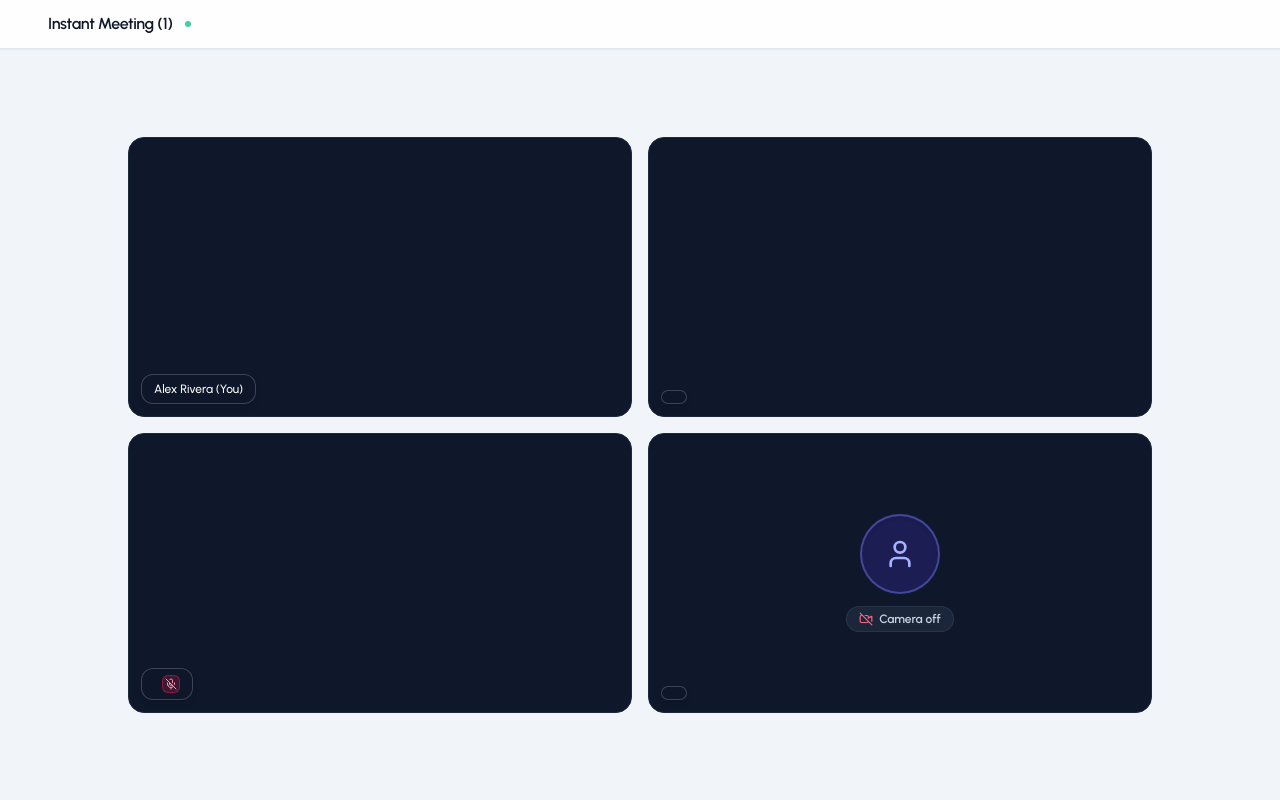
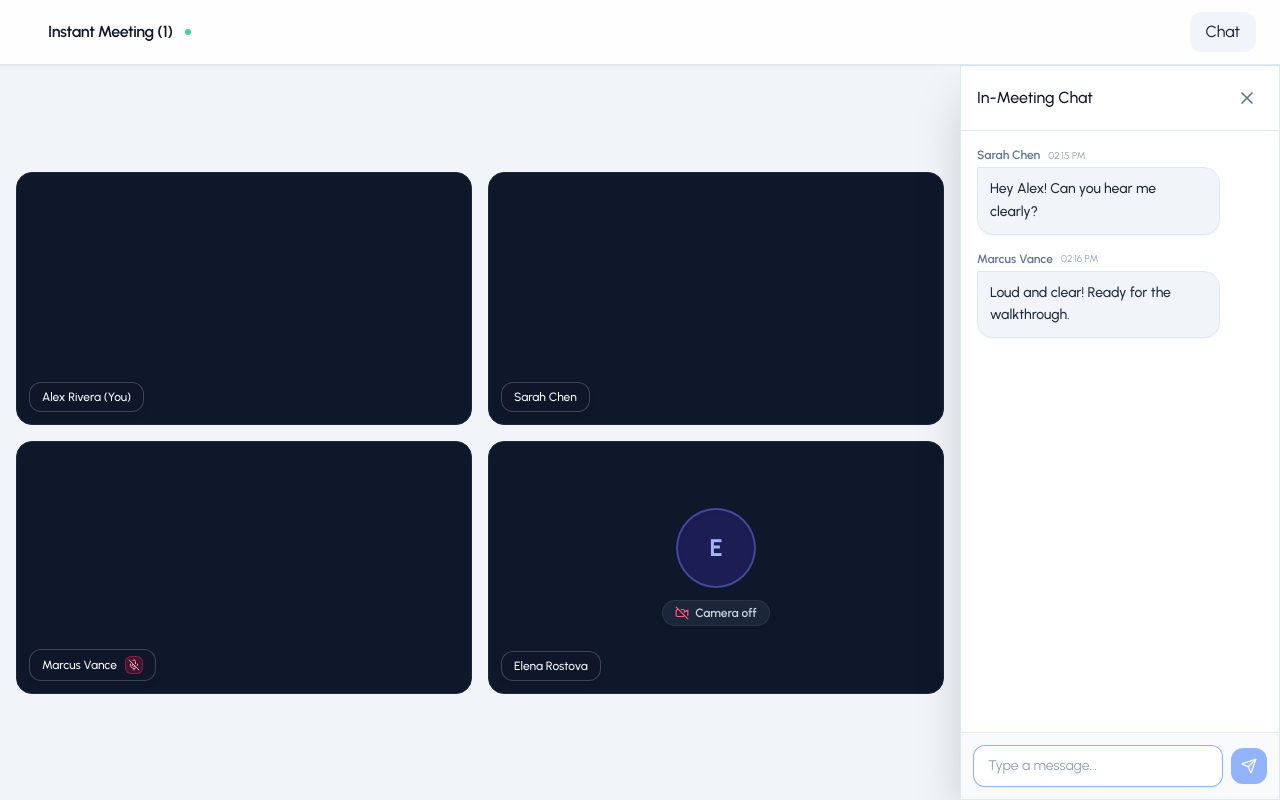
Before and after one commit to ahmadsaif12/Meetup, a React (Vite) app in the folder frontend/: page /meeting/1 in a window 1280 px wide. Built offline with nearby package versions, Linux system fonts and the light colour scheme; no server answers.

Commit message:
feat: add ChatPannel component and integrate chat functionality in MeetingRoom

```diff
--- /dev/null
+++ b/frontend/src/components/meeting/ChatPannel.jsx
@@ -0,0 +1,127 @@
+import { useEffect, useRef, useState } from "react";
+import { SendIcon, XIcon } from "lucide-react";
+
+const ChatPannel = ({
+  isOpen,
+  onClose,
+  messages,
+  onSendMessage,
+  currentUser,
+}) => {
+  const [text, setText] = useState("");
+
+  const messagesEndRef = useRef(null);
+
+  // Scroll to latest message
+  useEffect(() => {
+    if (isOpen) {
+      messagesEndRef.current?.scrollIntoView({
+        behavior: "smooth",
+      });
+    }
+  }, [messages, isOpen]);
+
+  const handleSubmit = (e) => {
+    e.preventDefault();
+
+    if (!text.trim()) return;
+
+    onSendMessage(text);
+    setText("");
+  };
+
+  return (
+    <aside className="w-full sm:w-80 h-full bg-white border border-slate-200 flex flex-col z-20 shadow-2xl animate-in slide-in-from-right duration-200">
+
+      {/* Header */}
+      <div className="p-4 border-b border-slate-200 flex items-center justify-between">
+        <h3 className="font-medium text-slate-900 text-base">
+          In-Meeting Chat
+        </h3>
+
+        <button
+          type="button"
+          onClick={onClose}
+          className="p-1.5 rounded-xl hover:bg-slate-100 text-slate-500 hover:text-slate-900 transition-colors cursor-pointer"
+        >
+          <XIcon className="w-5 h-5" />
+        </button>
+      </div>
+
+      {/* Messages */}
+      <div className="flex-1 p-4 overflow-y-auto space-y-4">
+
+        {messages.length === 0 ? (
+          <div className="h-full flex flex-col items-center justify-center text-center text-slate-400 text-sm">
+            <p>No Messages yet.</p>
+
+            <p className="text-xs mt-1 text-slate-400">
+              Send a message to start chatting with participants!
+            </p>
+          </div>
+        ) : (
+          messages.map((msg, index) => {
+            const isMe = msg.senderId === currentUser?.id;
+
+            return (
+              <div
+                key={msg.id || index}
+                className={`flex flex-col ${
+                  isMe ? "items-end" : "items-start"
+                }`}
+              >
+                {/* Name + Time */}
+                <div className="flex items-center gap-2 mb-1">
+                  <span className="text-xs font-semibold text-slate-500">
+                    {isMe ? "You" : msg.senderName}
+                  </span>
+
+                  <span className="text-[10px] text-slate-400">
+                    {msg.time}
+                  </span>
+                </div>
+
+                {/* Message */}
+                <div
+                  className={`px-3 py-2.5 rounded-2xl max-w-[85%] text-sm leading-relaxed shadow-xs ${
+                    isMe
+                      ? "bg-primary text-white rounded-tr-none font-medium"
+                      : "bg-slate-100 text-slate-800 rounded-tl-none border border-slate-200 font-medium"
+                  }`}
+                >
+                  {msg.text}
+                </div>
+              </div>
+            );
+          })
+        )}
+
+        <div ref={messagesEndRef} />
+      </div>
+
+      {/* Send Form */}
+      <form
+        onSubmit={handleSubmit}
+        className="p-3 border-t border-slate-200 bg-slate-50 flex items-center gap-2"
+      >
+        <input
+          type="text"
+          placeholder="Type a message..."
+          value={text}
+          onChange={(e) => setText(e.target.value)}
+          className="flex-1 bg-white border border-primary-border/80 focus:border-primary rounded-xl px-3.5 py-2.5 text-sm text-slate-900 placeholder-slate-400 outline-none transition-all shadow-xs"
+        />
+
+        <button
+          type="submit"
+          disabled={!text.trim()}
+          className="p-2.5 rounded-xl bg-primary hover:bg-primary-hover text-white disabled:opacity-40 transition-all cursor-pointer shadow-xs"
+        >
+          <SendIcon className="w-4 h-4" />
+        </button>
+      </form>
+    </aside>
+  );
+};
+
+export default ChatPannel;
--- a/frontend/src/components/meeting/VideoGrid.jsx
+++ b/frontend/src/components/meeting/VideoGrid.jsx
@@ -10,11 +10,18 @@
   const totalParticipants = 1 + remoteUsers.length;
 
   const getGridClass = () => {
-    if (totalParticipants === 1) return "grid-cols-1 max-w-4xl";
-    if (totalParticipants <= 4)
+    if (totalParticipants === 1) {
+      return "grid-cols-1 max-w-4xl";
+    }
+
+    if (totalParticipants <= 4) {
       return "grid-cols-1 md:grid-cols-2 max-w-5xl";
-    if (totalParticipants <= 6)
+    }
+
+    if (totalParticipants <= 6) {
       return "grid-cols-1 sm:grid-cols-2 lg:grid-cols-3 max-w-7xl";
+    }
+
     return "grid-cols-2 sm:grid-cols-3 lg:grid-cols-4 max-w-7xl";
   };
 
@@ -23,21 +30,21 @@
       <div
         className={`w-full grid gap-4 ${getGridClass()} aspect-video max-h-[calc(100vh-140px)] transition-all duration-300`}
       >
-        {/* video tile */}
+        {/* Local User */}
         <VideoTile
           stream={localStream}
-          name={localUser?.name || "You"}
+          name={localUser?.name || localUser?.fullName || "You"}
           isLocal={true}
           audioEnabled={audioEnabled}
           videoEnabled={videoEnabled}
         />
 
-         {/* remote users */}
+        {/* Remote Users */}
         {remoteUsers.map((user) => (
           <VideoTile
-            key={user.socketId}
+            key={user.socketId || user.userId}
             stream={user.stream}
-            name={user.name}
+            name={user.userName || user.name || "Participant"}
             audioEnabled={user.audioEnabled}
             videoEnabled={user.videoEnabled}
           />
--- a/frontend/src/components/meeting/VideoTile.jsx
+++ b/frontend/src/components/meeting/VideoTile.jsx
@@ -1,5 +1,9 @@
 import { useEffect, useRef } from "react";
-import { UserIcon, VideoOffIcon, MicOffIcon } from "lucide-react";
+import {
+  UserIcon,
+  VideoOffIcon,
+  MicOffIcon,
+} from "lucide-react";
 
 const VideoTile = ({
   stream,
@@ -19,6 +23,7 @@
   return (
     <div className="relative w-full h-full min-h-50 bg-slate-900 rounded-2xl overflow-hidden border border-slate-800 flex items-center justify-center group">
 
+      {/* Video */}
       <video
         ref={videoRef}
         autoPlay
@@ -31,10 +36,15 @@
         } ${isLocal ? "-scale-x-100" : ""}`}
       />
 
+      {/* Camera Off */}
       {!videoEnabled && (
         <div className="flex flex-col items-center justify-center space-y-3 z-10">
           <div className="w-20 h-20 rounded-full bg-indigo-600/20 border-2 border-indigo-400/40 flex items-center justify-center text-indigo-300 text-2xl font-bold uppercase shadow-inner">
-            {name ? name.charAt(0) : <UserIcon className="w-8 h-8" />}
+            {name ? (
+              name.charAt(0).toUpperCase()
+            ) : (
+              <UserIcon className="w-8 h-8" />
+            )}
           </div>
 
           <span className="text-xs font-semibold px-3 py-1 rounded-full bg-slate-800/90 text-slate-300 border border-slate-700/60 flex items-center gap-1.5">
@@ -44,10 +54,11 @@
         </div>
       )}
 
+      {/* Name + Mic status */}
       <div className="absolute bottom-3 left-3 right-3 flex items-center justify-between z-20 pointer-events-none">
         <div className="flex items-center gap-2 bg-slate-900/80 backdrop-blur-md px-3 py-1.5 rounded-xl border border-white/20 text-xs font-medium text-white shadow-md">
           <span>
-            {name}
+            {name || "Participant"}
             {isLocal ? " (You)" : ""}
           </span>
 
--- /dev/null
+++ b/frontend/src/hooks/useChat.js
@@ -0,0 +1,75 @@
+import { useCallback, useState } from "react";
+import {
+  dummyInitialChatMessages,
+  dummySessions,
+} from "../assets/asset";
+
+export const useChat = (roomId, user) => {
+  // Find current meeting
+  const currentSession = dummySessions.find(
+    (session) => session.meetingId === roomId
+  );
+
+  // Get messages for current meeting
+  const initialMessages =
+    currentSession?.messages?.map((message) => ({
+      ...message,
+
+      time:
+        message.time ||
+        (message.timestamp
+          ? new Date(message.timestamp).toLocaleTimeString([], {
+              hour: "2-digit",
+              minute: "2-digit",
+            })
+          : ""),
+    })) || dummyInitialChatMessages;
+
+  const [messages, setMessages] = useState(initialMessages);
+
+  const [unreadCount, setUnreadCount] = useState(0);
+
+  const [isChatOpen, setIsChatOpen] = useState(true);
+
+  // Send message
+  const sendMessage = useCallback(
+    (text) => {
+      if (!text.trim() || !user) return;
+
+      const message = {
+        id: Date.now().toString(),
+        text: text.trim(),
+        senderName: user.name || user.fullName || "You",
+        senderId: user.id,
+        time: new Date().toLocaleTimeString([], {
+          hour: "2-digit",
+          minute: "2-digit",
+        }),
+      };
+
+      setMessages((prev) => [...prev, message]);
+    },
+    [user]
+  );
+
+  // Open / close chat
+  const toggleChat = useCallback(() => {
+    setIsChatOpen((prev) => {
+      if (!prev) {
+        setUnreadCount(0);
+      }
+
+      return !prev;
+    });
+  }, []);
+
+  return {
+    messages,
+    sendMessage,
+    unreadCount,
+    setUnreadCount,
+    isChatOpen,
+    setIsChatOpen,
+    toggleChat,
+  };
+};
--- a/frontend/src/pages/MeetingRoom.jsx
+++ b/frontend/src/pages/MeetingRoom.jsx
@@ -1,8 +1,16 @@
 import { useCallback, useState } from "react";
 import { useNavigate, useParams } from "react-router-dom";
-import { dummyMeetingDetails, dummyUser } from "../assets/asset";
+
+import {
+  dummyMeetingDetails,
+  dummyUser,
+} from "../assets/asset";
+
 import VideoGrid from "../components/meeting/VideoGrid";
+import ChatPannel from "../components/meeting/ChatPannel";
+
 import useWebRTC from "../hooks/useWebRTC";
+import { useChat } from "../hooks/useChat";
 
 const MeetingRoom = () => {
   const { meetingId } = useParams();
@@ -10,10 +18,12 @@
 
   const [isParticipateOpen, setIsParticipateOpen] = useState(false);
 
+  // Meeting ended
   const handleMeetingEnded = useCallback(() => {
     navigate("/dashboard");
   }, [navigate]);
 
+  // WebRTC
   const {
     localStream,
     remoteUsers,
@@ -22,7 +32,23 @@
     toggleAudio,
     toggleVideo,
     endMeeting,
-  } = useWebRTC(meetingId, dummyUser, handleMeetingEnded);
+  } = useWebRTC(
+    meetingId,
+    dummyUser,
+    handleMeetingEnded
+  );
+
+  // Chat
+  const {
+    messages,
+    sendMessage,
+    unreadCount,
+    isChatOpen,
+    toggleChat,
+  } = useChat(
+    meetingId,
+    dummyUser
+  );
 
   const isHost = true;
 
@@ -39,6 +65,7 @@
 
       {/* Top Bar */}
       <header className="w-full bg-white/90 backdrop-blur-md px-6 py-3 border-b border-slate-200 flex items-center justify-between z-30 shadow-xs">
+
         <div className="flex items-center gap-3 ml-6">
           <h2 className="text-base font-semibold text-slate-900 tracking-tight">
             {dummyMeetingDetails.title} (
@@ -47,11 +74,26 @@
 
           <span className="size-1.5 rounded-full bg-emerald-500 animate-pulse" />
         </div>
+
+        {/* Chat Button */}
+        <button
+          onClick={toggleChat}
+          className="relative px-4 py-2 rounded-xl bg-slate-100 hover:bg-slate-200 transition"
+        >
+          Chat
+
+          {unreadCount > 0 && (
+            <span className="absolute -top-1 -right-1 bg-red-500 text-white text-xs rounded-full px-1.5 py-0.5">
+              {unreadCount}
+            </span>
+          )}
+        </button>
       </header>
 
       {/* Main Content */}
       <div className="flex-1 flex overflow-hidden relative">
 
+        {/* Video Grid */}
         <VideoGrid
           localStream={localStream}
           localUser={dummyUser}
@@ -60,12 +102,16 @@
           videoEnabled={videoEnabled}
         />
 
-        {/* Chat Drawer */}
-
-        {/* Participants Drawer */}
-
-        {/* Bottom Controls */}
-
+        {/* Chat */}
+        {isChatOpen && (
+          <ChatPannel
+            isOpen={isChatOpen}
+            onClose={toggleChat}
+            messages={messages}
+            onSendMessage={sendMessage}
+            currentUser={dummyUser}
+          />
+        )}
       </div>
     </div>
   );
```
